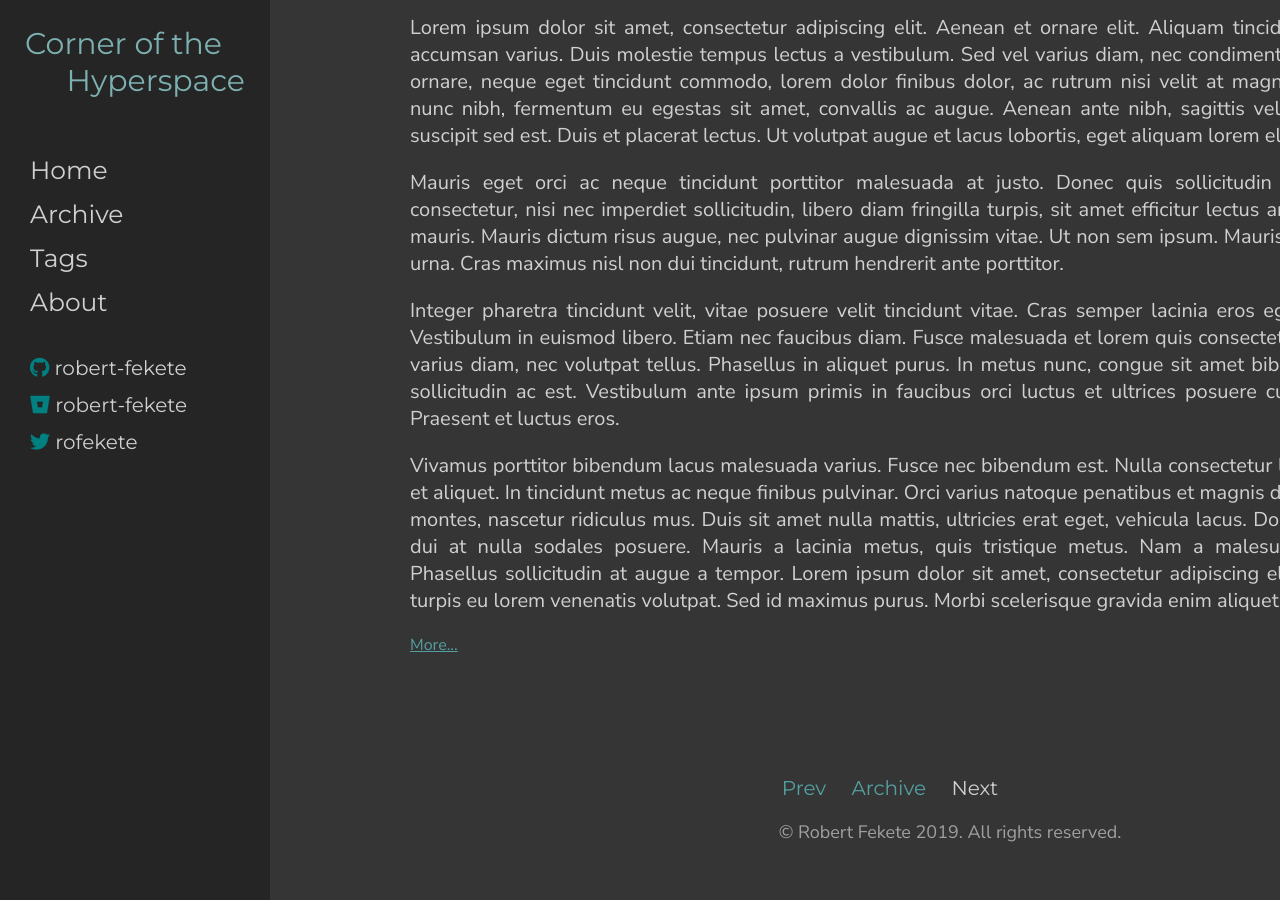
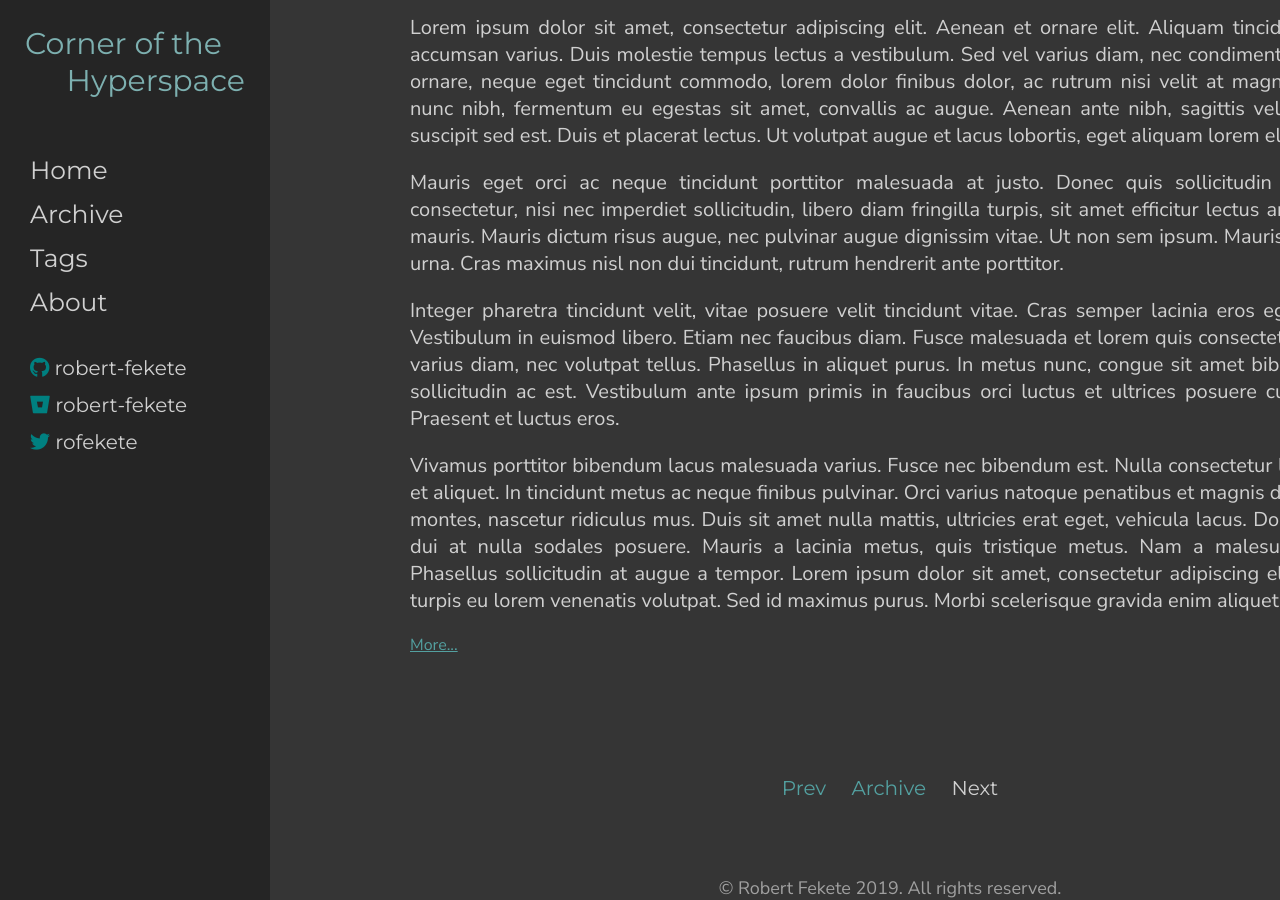
Before and after one commit to robert-fekete/robert-fekete.github.io, a Jekyll site: the page built from index.html, in a window 1280 px wide and 900 px high, scrolled down 2371 px. Built offline with Jekyll 4.4.1, drawn with Linux system fonts in a browser that asks for light colours; nearby versions of some CDN libraries; the list of posts is cut into pages by our own code.

Commit message:
Fix: making footer sticky again........

```diff
--- a/_includes/default.html
+++ b/_includes/default.html
@@ -9,7 +9,7 @@
             <div class="content-container-center">
                 {{ content }}
             </div>
-            {% include footer.html %}
         </div>
+        {% include footer.html %}
     </body>
 </html>
```
